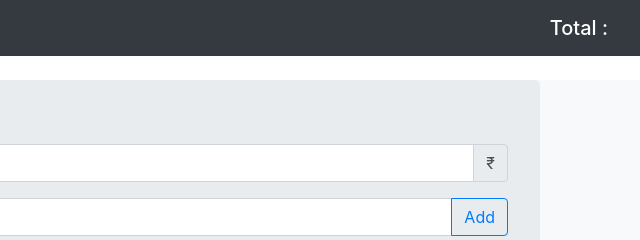
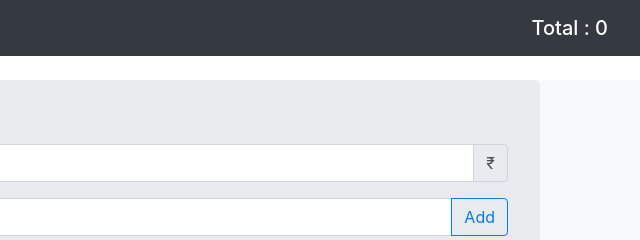
Before and after one commit to varenaggarwal/Budgeteer, a plain HTML site: page index.html in a window 1280 px wide. Shown: the top 240 px of the page, 640-1280 px from the left. Drawn offline with nearby package versions, Linux system fonts and the light colour scheme.

Commit message:
script link fix

```diff
--- a/index.html
+++ b/index.html
@@ -64,6 +64,6 @@
             </div>
         </div>
     </div>
-    <script src="../expenseApp/index.js"></script>
+    <script src="index.js"></script>
 </body>
 </html>
```
